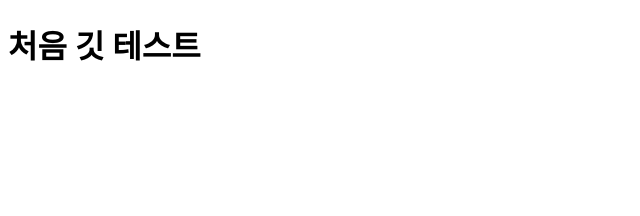
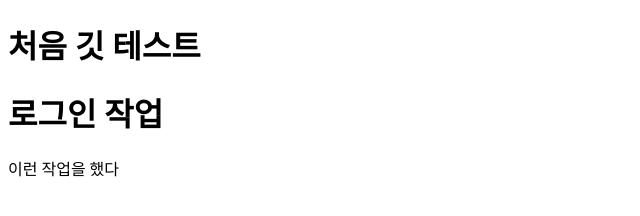
Before and after one commit to franksausageocean/gitTest, a plain HTML site: page index.html in a window 1280 px wide. Shown: the whole page, without its empty margins (0-640 px from the left). Drawn offline with Linux system fonts and the light colour scheme.

Commit message:
로그인작업

```diff
--- a/index.html
+++ b/index.html
@@ -8,4 +8,6 @@
 </head>
 <body>
     <h1>처음 깃 테스트</h1>
+    <h1>로그인 작업</h1>
+    <p>이런 작업을 했다</p>
 </body>
```
Also changed, not shown: 4.txt (added), 5.txt (added), 1 other file.
